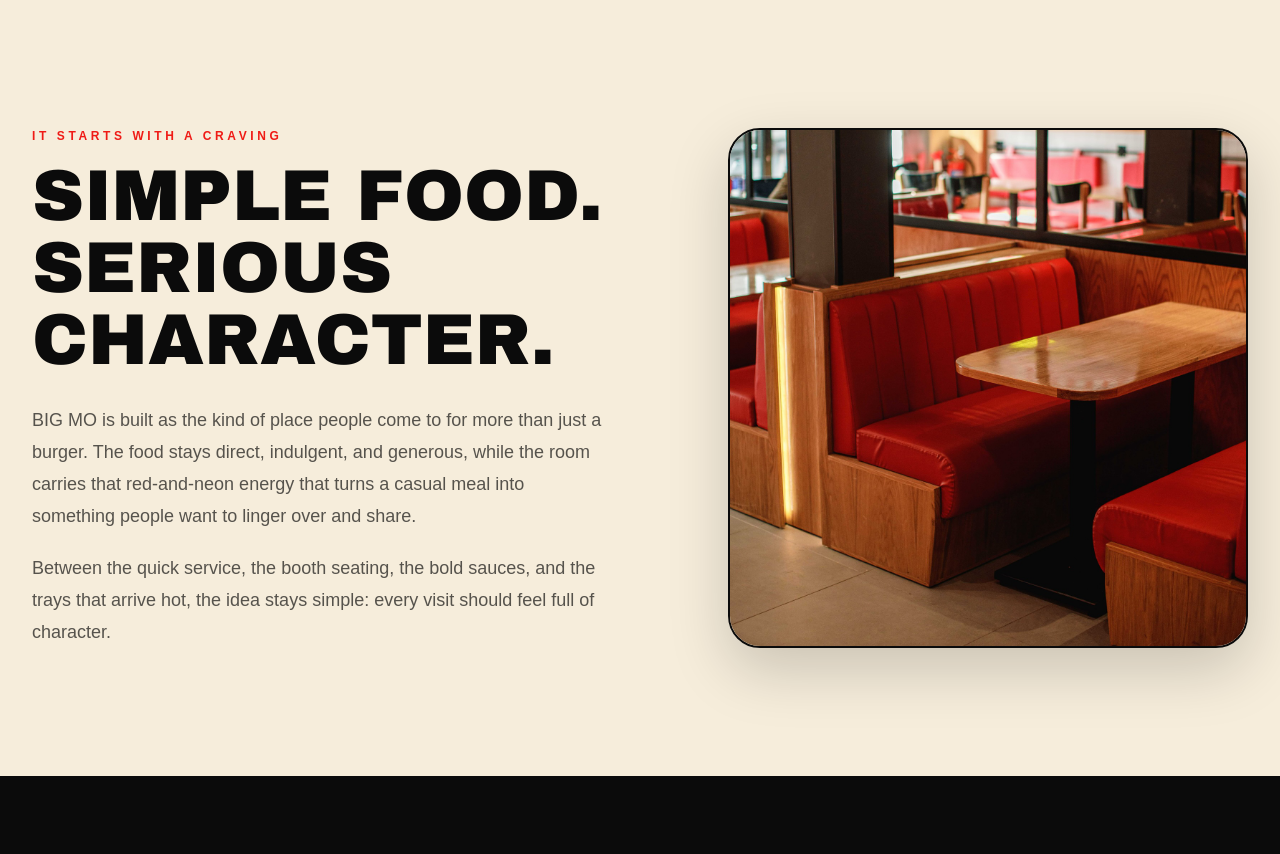
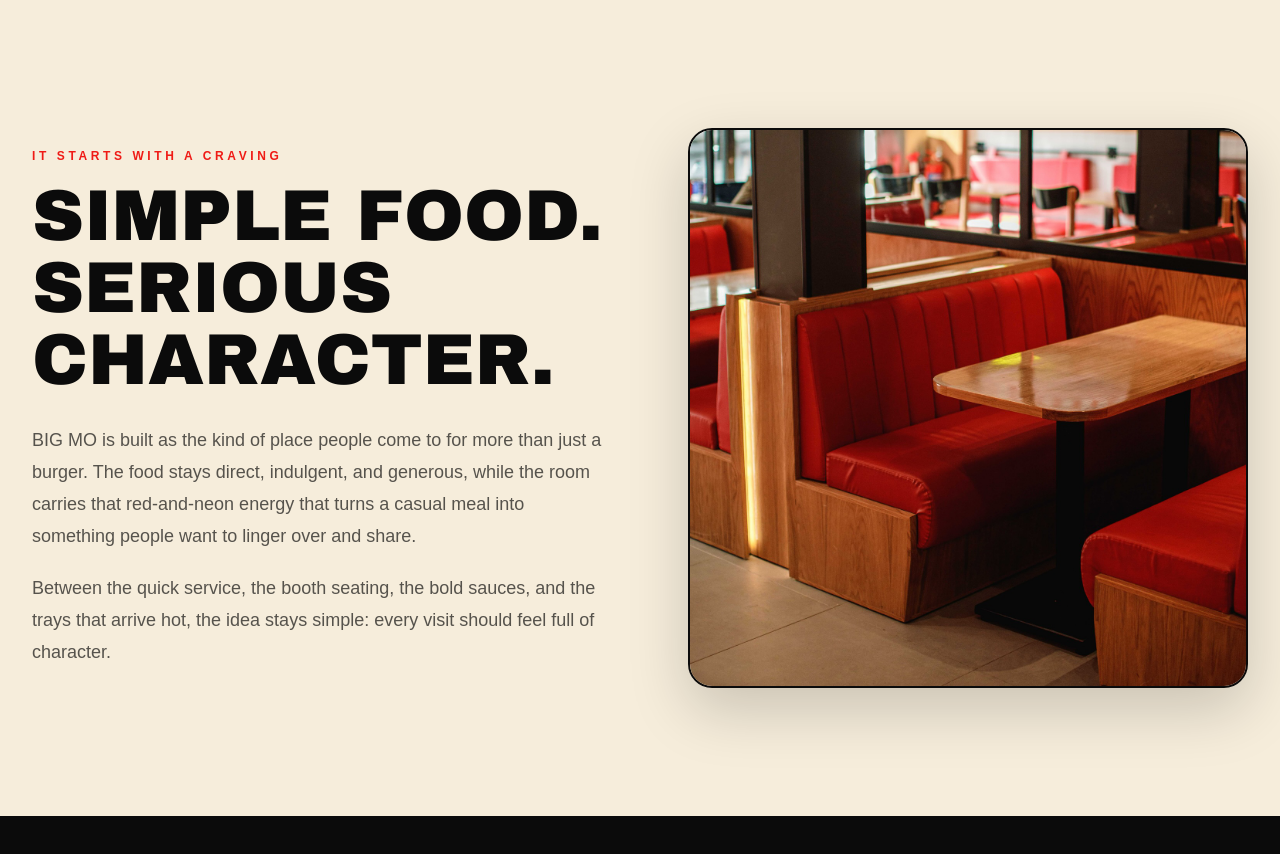
Before and after one commit to rayennaat/big_mo, a Next.js app: page /story in a window 1280 px wide. Shown: the part 680-1534 px from the top of the page. Built offline with nearby package versions, Linux system fonts and the light colour scheme.

Commit message:
change 8

```diff
--- a/app/story/page.tsx
+++ b/app/story/page.tsx
@@ -31,8 +31,8 @@
             <p className="mt-5 text-lg leading-8 text-black/65">{language === "fr" ? "Entre le service rapide, les banquettes, les sauces qui marquent et les plateaux qui arrivent bien chauds, l'idee reste simple: donner a chaque visite une vraie personnalite." : "Between the quick service, the booth seating, the bold sauces, and the trays that arrive hot, the idea stays simple: every visit should feel full of character."}</p>
           </Reveal>
           <Reveal variant="right" delay={120} className="flex justify-center lg:justify-end">
-            <div className="relative aspect-square w-full max-w-[520px] overflow-hidden rounded-[2rem] border-2 border-moBlack shadow-card">
-              <Image src="/images/booth2.jpg" alt="Red booth seating inside BIG MO" fill className="object-cover" sizes="(max-width: 1024px) 100vw, 520px" />
+            <div className="relative aspect-square w-full lg:w-[560px] overflow-hidden rounded-[1.5rem] border-2 border-moBlack shadow-card">
+              <Image src="/images/booth2.jpg" alt="Red booth seating inside BIG MO" fill className="object-cover" sizes="(max-width: 1024px) 100vw, 560px" />
             </div>
           </Reveal>
         </div>
```
